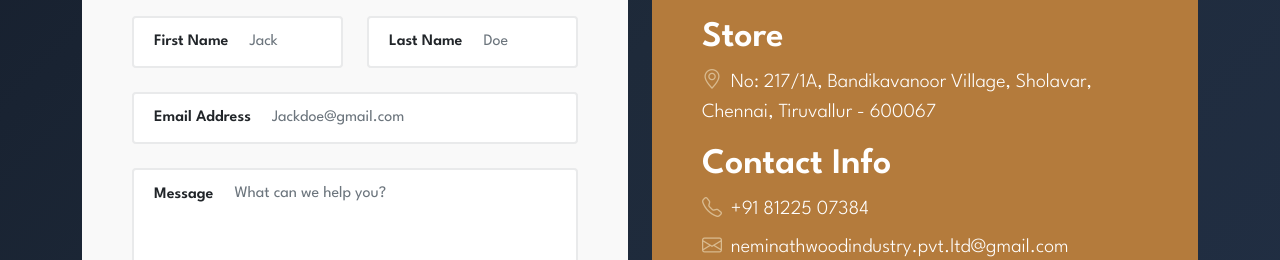
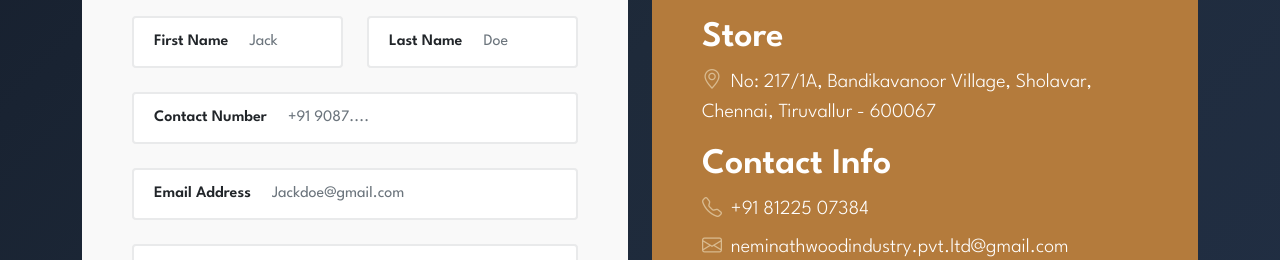
Before and after one commit to JaganNS10/NWIPL, a Django app: page / in a window 1280 px wide. Shown: the part 4898-5158 px from the top of the page. Run offline with Django 5.2, Linux system fonts and the light colour scheme; some libraries are stand-ins or nearby versions.

Commit message:
'NWIPLUPDATED'

```diff
--- a/app/templates/index.html
+++ b/app/templates/index.html
@@ -587,7 +587,11 @@
                                         </div>
                                     </div>
                                 </div>
+                                <div class="input-group align-items-center">
+                                    <label for="contact">Contact Number</label>
 
+                                     <input type="text" name="contact" id="contact"  class="form-control" placeholder="+91 9087...." required>
+                                </div>
                                 <div class="input-group align-items-center">
                                     <label for="email">Email Address</label>
 
--- a/app/views.py
+++ b/app/views.py
@@ -126,8 +126,8 @@ def job_apply(request, id):
                 f"Hi {full_name},\n\n"
                 f"Thank you for your interest in Neminath Wood Industry Private Limited.\n"
                 f"We have successfully received your application for the position of {job_title}.\n\n"
-                f"Our team will contact shortlisted candidates.\n\n"
-                f"Best regards,\nNeminath Wood Industry Pvt Ltd"
+                f"Our team will contact you if your profile matches the required position.\n\n"
+                f"Best regards,\nTalent Acquisition Team\nNeminath Wood Industry Pvt Ltd"
             )
             send_brevo_email(
                 sender_email="hr@nwipl.com",
@@ -175,10 +175,11 @@ def contact(request):
         last_name = request.POST.get('last-name')
         name = f"{first_name} {last_name}"
         email = request.POST.get('email')
+        contact_ = request.POST.get('contact')
         message_text = request.POST.get('message')
 
         subject = "New Enquiry from Website Contact Page"
-        body = f"Name: {name}\nEmail: {email}\nMessage: {message_text}"
+        body = f"Name: {name}\nEmail: {email}\nContact:{contact_}\nMessage: {message_text}"
 
         send_brevo_email(
             sender_email="hr@nwipl.com",
--- a/project/settings.py
+++ b/project/settings.py
@@ -28,9 +28,9 @@ BASE_DIR = Path(__file__).resolve().parent.parent
 SECRET_KEY = 'django-insecure-z-$kb5^9x0$@eb_0k14y(p6yoho+*1=r%gvzbwt0(p=%k68471'
 
 # SECURITY WARNING: don't run with debug turned on in production!
-DEBUG = False
+DEBUG = True
 
-ALLOWED_HOSTS = ["*"]
+ALLOWED_HOSTS = []
 
 
 # Application definition
```
